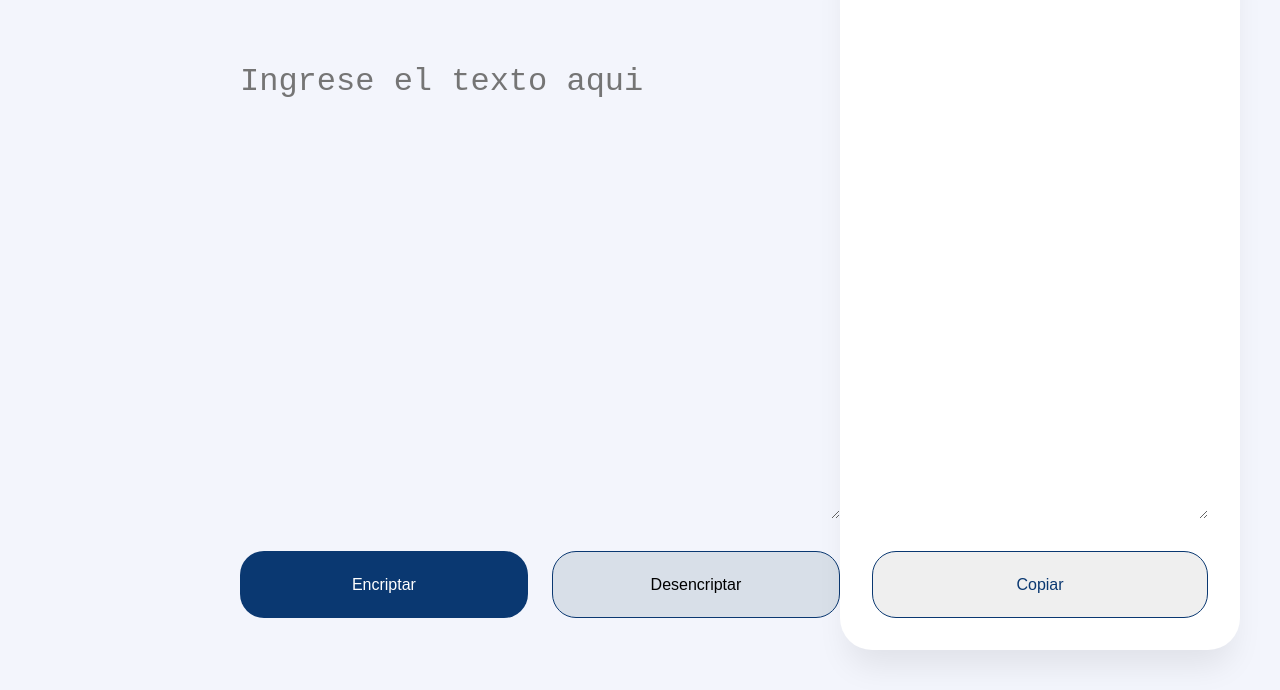
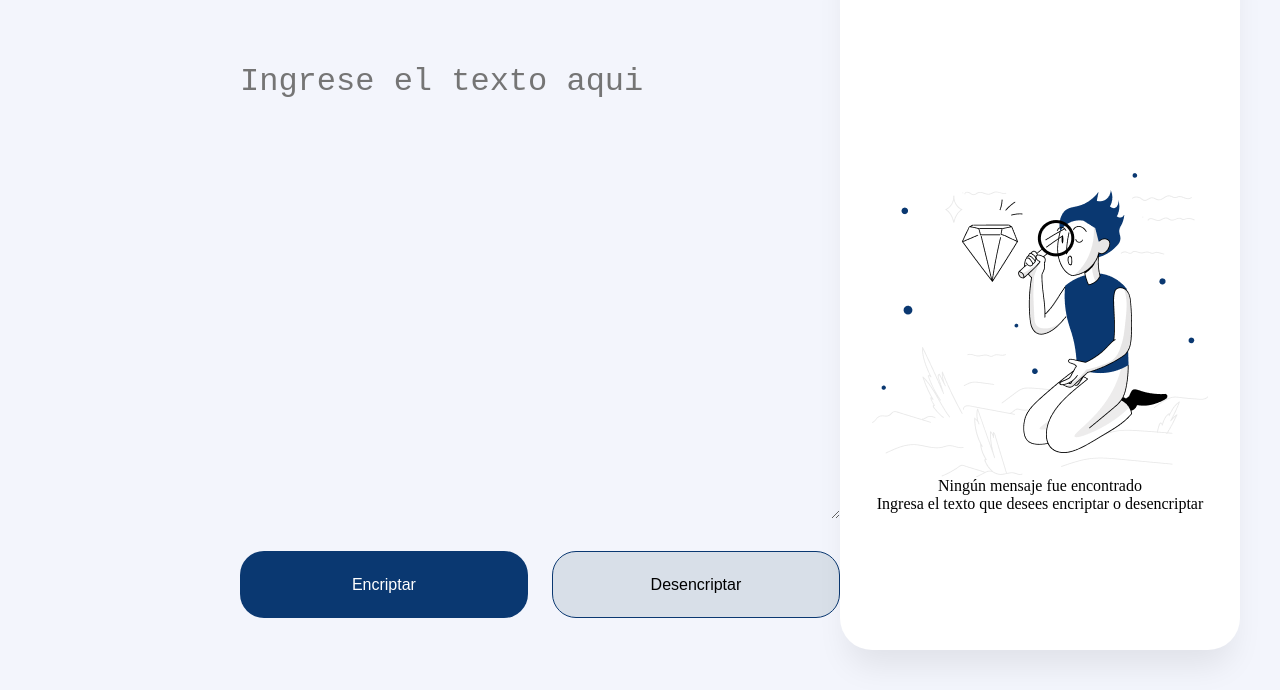
Before and after one commit to DiegoManriquezDev/Challenge-ONE-Encriptador-de-Texto, a plain HTML site: page index.html in a window 1280 px wide. Shown: the part 110-800 px from the top of the page. Drawn offline with Linux system fonts and the light colour scheme.

Commit message:
'update'

```diff
--- a/index.html
+++ b/index.html
@@ -24,13 +24,13 @@
             </div>
         </section>
 
-        <section class="main-result">
+        <section class="main-result sin-mensaje">
             <!--<img class="imagen-munheco" src="imagenes/Muñeco.png" alt="imagen-munheco">
             <p class="no-mensaje">Ningún mensaje fue encontrado</p>
             <p class="ayuda">Ingresa el texto que desees encriptar o desencriptar</p>-->
-            <textarea class="mensaje-encriptacion" cols="20" rows="8">
+            <!--<textarea class="mensaje-encriptacion" cols="20" rows="8">
             </textarea>
-            <button class="copiar">Copiar</button>
+            <button class="copiar">Copiar</button>-->
         </section>
     </main>
 
--- a/index.js
+++ b/index.js
@@ -5,6 +5,28 @@ const btnCopiar = document.querySelector('.copiar');
 const resultado = document.querySelector('.mensaje-encriptacion');
 
 const criptologia = [["e","enter"],['i','imes'],['a','ai'],['o','ober'],['u','ufat']];
+
+const resultadoPrincipal = document.querySelector('.main-result');
+const fragment = document.createDocumentFragment();
+
+const imagenMunheco = document.createElement('img');
+imagenMunheco.classList.add('imagen-munheco');
+imagenMunheco.src = 'imagenes/Muñeco.png';
+imagenMunheco.alt = 'imagen-munheco';
+
+const p1 = document.createElement('p');
+p1.classList.add('no-mensaje');
+p1.textContent = 'Ningún mensaje fue encontrado';
+
+const p2 = document.createElement('p');
+p2.classList.add('ayuda');
+p2.textContent = 'Ingresa el texto que desees encriptar o desencriptar';
+
+
+fragment.appendChild(imagenMunheco);
+fragment.appendChild(p1);
+fragment.appendChild(p2);
+resultadoPrincipal.appendChild(fragment);
 
 function encriptar(mensaje){
     mensaje = mensaje.toLowerCase();
--- a/style.css
+++ b/style.css
@@ -79,6 +79,9 @@ main{
     align-items: center;
     justify-content: space-between;
 }
+.sin-mensaje{
+    justify-content: flex-start;
+}
 
 .imagen-munheco{
     width: 336px;
@@ -110,7 +113,7 @@ main{
 }
 
 .no-mensaje{
-    display: inline-block;
+
 }
 
 .ayuda{
```
